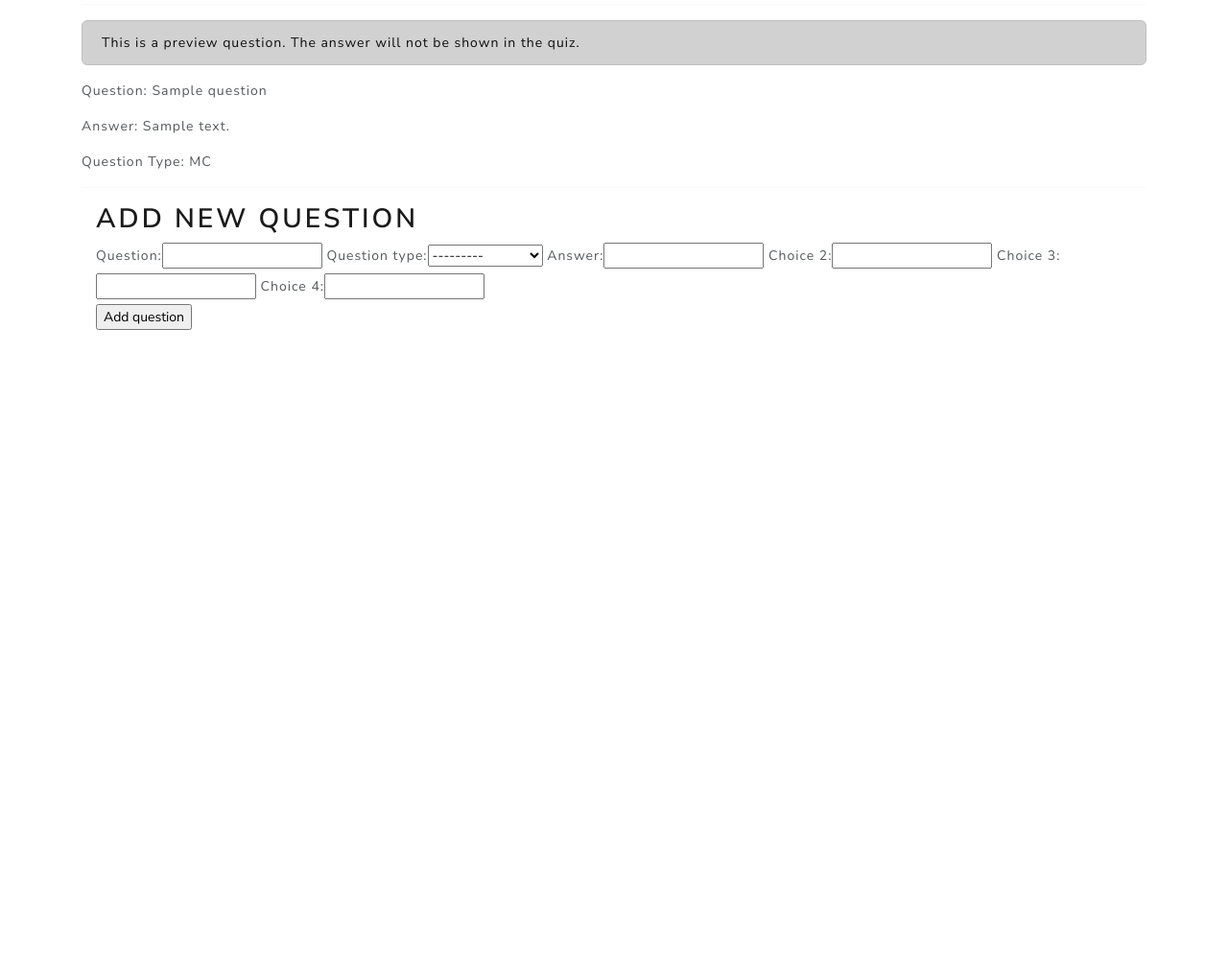
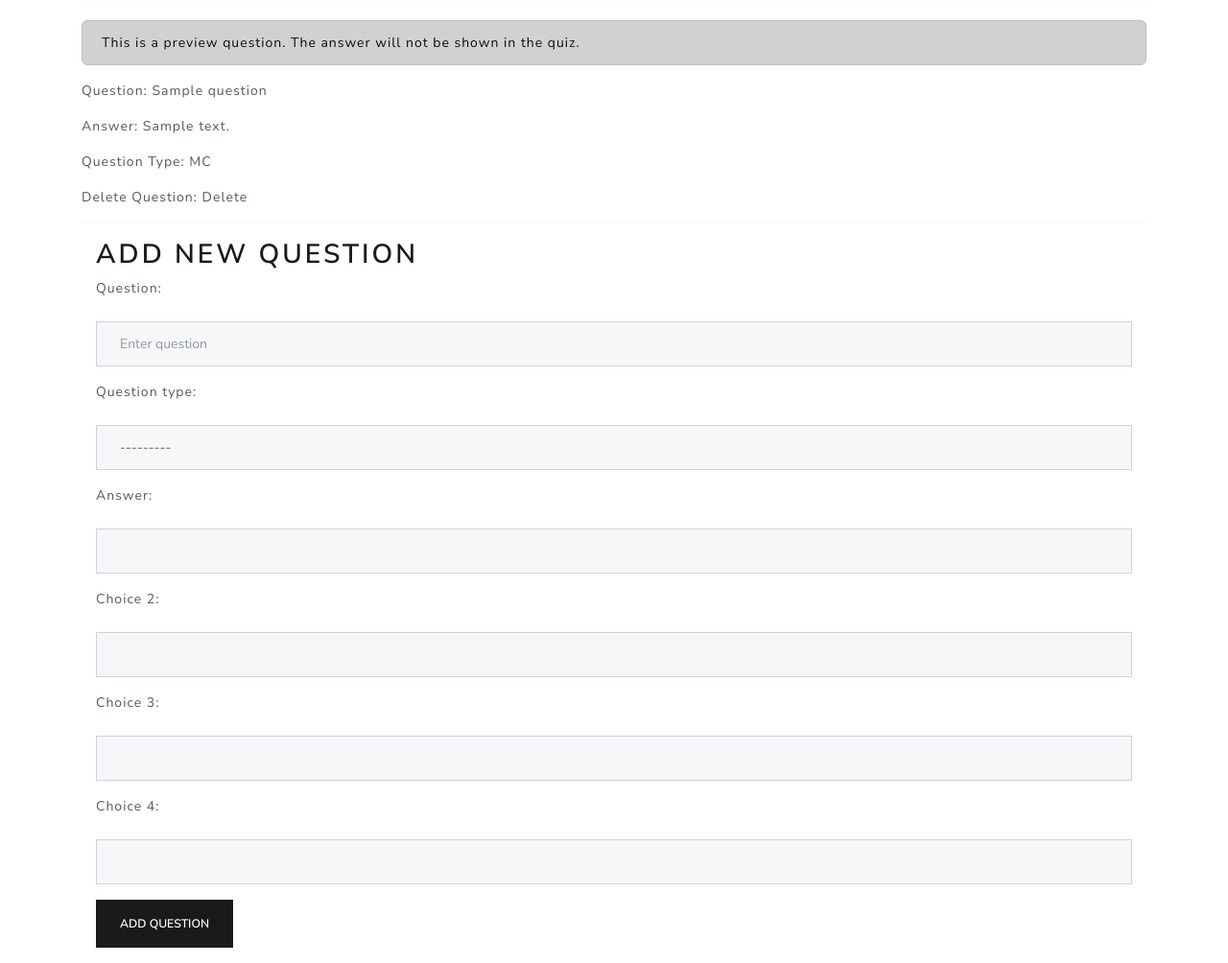
Before and after one commit to dumrich/QuizApp, a Django app: a page that uses quiz/templates/base.html in a window 1280 px wide. Shown: the part 205-1209 px from the top of the page at 96% size. Before the commit the page ends 549 px from the top, so only its background shows below. Run offline with Django 3.2, Linux system fonts and the light colour scheme; a user stored in the database is signed in; tables that the repository leaves empty hold one stand-in row (values such as "Sample post"); some libraries are stand-ins or nearby versions.

Commit message:
added styling to edit page and search by id

```diff
--- a/quiz/forms.py
+++ b/quiz/forms.py
@@ -30,6 +30,13 @@ class QuestionForm(forms.ModelForm):
     '''
     Forms for creating a question
     '''
+    question = forms.CharField(widget=forms.TextInput(
+        attrs = {
+            'class': 'form-control',
+            'placeholder': 'Enter question'
+            }
+        ))
+
     class Meta:
         model=Question
         exclude = ['quiz']
--- a/quiz/templates/base.html
+++ b/quiz/templates/base.html
@@ -46,9 +46,10 @@
 			{% endif %}
 
          </ul>
-    <form class="form-inline my-2 my-lg-0">
-      <input class="form-control mr-sm-2" type="text" placeholder="Enter a Quiz ID">
-      <button class="btn btn-secondary my-2 my-sm-0" type="submit">Search</button>
+    <form method="post" class="form-inline my-2 my-lg-0">
+      <input name="playId" id="playId" class="form-control mr-sm-2" type="number" placeholder="Enter a Quiz ID">
+			{% csrf_token %}
+			<button class="btn btn-secondary my-2 my-sm-0" type="submit">Search</button>
     </form>
   </div>
 </nav>
--- a/quiz/templates/quiz/edit.html
+++ b/quiz/templates/quiz/edit.html
@@ -1,4 +1,5 @@
 {% extends "base.html" %}
+{% load quiz_tags %}
 
 {% block title %}Edit Quiz{% endblock %}
 
@@ -11,14 +12,15 @@
         <li class="breadcrumb-item active">Edit</li>
     </ol>
         <h2>Question Preview</h2>
+				<hr width="100%">
         {% for question in questions %}
-            <hr width="100%">
             <div class="alert alert-dismissible alert-primary">
                 <strong>This is a preview question.</strong> The answer will not be shown in the quiz.
             </div>
             <p>Question: {{question.question}}</p>
             <p>Answer: {{question.answer}}</p>
             <p>Question Type: {{question.question_type}}</p>
+						<p>Delete Question: Delete</p>
             <hr width="100%">
         {% endfor %}
         <div class="container">
@@ -35,9 +37,13 @@
             {% else %}
                 <h2>Add New Question</h2>
                 <form method="post">
-                    {{ question_form }}
+                    {{ question_form.errors }}
+										{% for field in question_form %}
+											<p>{{field.label_tag}}</p>
+											<p>{{field|cssadd:"form-control"}}</p>
+										{% endfor %}
                     {% csrf_token %}
-                    <p><input type="submit" value="Add question"></p>
+                    <p><input class="btn btn-primary" type="submit" value="Add question"></p>
                 </form>
             {% endif %}
 	{% else %}
--- a/quiz/templates/quiz/instance.html
+++ b/quiz/templates/quiz/instance.html
@@ -18,7 +18,6 @@
 	{% for UserAnswer in quiz_instance.UserAnswer.all %}
 		{% if UserAnswer.question.answer != UserAnswer.answer %}
 			<div class="alert alert-dismissible alert-danger">
-				<button type="button" class="close" data-dismiss="alert">&times;</button>
 				<strong>Oh snap!</strong> <a href="#" class="alert-link">Wrong Answer</a>
 			</div>
 		{% else %}
--- a/quiz/templates/quiz/list.html
+++ b/quiz/templates/quiz/list.html
@@ -17,6 +17,7 @@
 				<h4 class="card-title"><a href="{{quiz.get_absolute_url}}">{{ quiz.name }}</a>
 
 			<p class="card-text">{{quiz.description}}</p>
+			<p class="card-text">Join ID: {{quiz.playId}}</p>
 			</div>
 		</div>
 			{% endfor %}
--- /dev/null
+++ b/quiz/templatetags/quiz_tags.py
@@ -0,0 +1,8 @@
+from django import template
+
+register = template.Library()
+
+
+@register.filter(name="cssadd")
+def cssadd(field, css):
+    return field.as_widget(attrs={"class":css})
--- a/quiz/urls.py
+++ b/quiz/urls.py
@@ -9,7 +9,7 @@ urlpatterns = [
     # quiz views
 
     #list all quizzes
-    path('', views.QuizListView.as_view(), name='quiz_list'),
+    path('', views.QuizListView, name='quiz_list'),
 
     #view quiz in depth
     path('<int:pk>/<slug:slug>/',
@@ -37,8 +37,7 @@ urlpatterns = [
     # Delete Quiz View
     path('<int:pk>/<slug:slug>/delete/', views.quiz_delete, name="quiz_delete"),
 
-    path('<int:pk>/<slug:slug>/edit/', views.quiz_edit, name="quiz_edit")
-
+    path('<int:pk>/<slug:slug>/edit/', views.quiz_edit, name="quiz_edit"),
 
 
 ]
--- a/quiz/views.py
+++ b/quiz/views.py
@@ -6,6 +6,12 @@ from random import shuffle
 from django.http import HttpResponse
 from django.template.loader import get_template
 from xhtml2pdf import pisa
+
+
+def handle_form(request):
+    query = int(request.POST["playId"])
+    quiz = get_object_or_404(Quiz, playId=query)
+    return redirect(f'/{quiz.playId}/{quiz.slug}')
 
 def quiz_render_pdf_view(request, *args, **kwargs):
     '''
@@ -32,13 +38,14 @@ def quiz_render_pdf_view(request, *args, **kwargs):
     return response
 
 
-class QuizListView(ListView):
+def QuizListView(request):
     '''
     List all quizzes
     '''
     queryset = Quiz.objects.all()
-    context_object_name = 'quizzes'
-    template_name = 'quiz/list.html'
+    if request.method=="POST":
+        return handle_form(request)
+    return render(request, 'quiz/list.html', {'quizzes':queryset})
 
 
 def quiz_take(request, pk, slug):
@@ -47,6 +54,8 @@ def quiz_take(request, pk, slug):
     '''
     quiz = get_object_or_404(Quiz, slug=slug, playId=pk)
 
+    if request.method=="POST":
+        return handle_form(request)
     questions = list(quiz.questions.all())
     print(questions)
 
@@ -96,6 +105,8 @@ def quiz_detail(request, pk, slug):
     quiz = get_object_or_404(Quiz, playId=pk, slug=slug)
     attempts = len(SaveUserInstance.objects.filter(quiz=quiz, user=request.user))
 
+    if request.method=="POST":
+        return handle_form(request)
     return render(request,
                   'quiz/detail.html',
                   {'quiz':quiz,
@@ -109,6 +120,8 @@ def instance_detail(request, pk, slug, attempt):
     quiz = get_object_or_404(Quiz, playId=pk, slug=slug)
     quiz_instance = get_object_or_404(SaveUserInstance, quiz=quiz, user=request.user, attempt=attempt)
     total_questions = len(quiz_instance.UserAnswer.all())
+    if request.method=="POST":
+        return handle_form(request)
     return render(request,
                   'quiz/instance.html',
                   {'quiz_instance': quiz_instance,
@@ -118,6 +131,8 @@ def quiz_create(request):
     '''
     Quiz results
     '''
+    if request.method=="POST":
+        return handle_form(request)
     new_quiz = None
     if request.method == 'POST':
         quiz_form = QuizForm(data=request.POST)
@@ -143,6 +158,8 @@ def quiz_edit(request, pk, slug):
     quiz = get_object_or_404(Quiz, playId=pk, slug=slug)
     questions = quiz.questions.all()
 
+    if request.method=="POST":
+        return handle_form(request)
     new_question = None
 
     if request.method == "POST":
--- a/users/templates/registration/login.html
+++ b/users/templates/registration/login.html
@@ -7,6 +7,8 @@
 	<h2>Log In</h2>
 	<form method="post">
 		{% csrf_token %}
+
+		{{form.non_field_errors}}
 		{% for field in form %}
 			{% if field.label == "Email" %}
 				<div class="form-group">
```
Also changed, not shown: quiz/templatetags/__init__.py (added).
